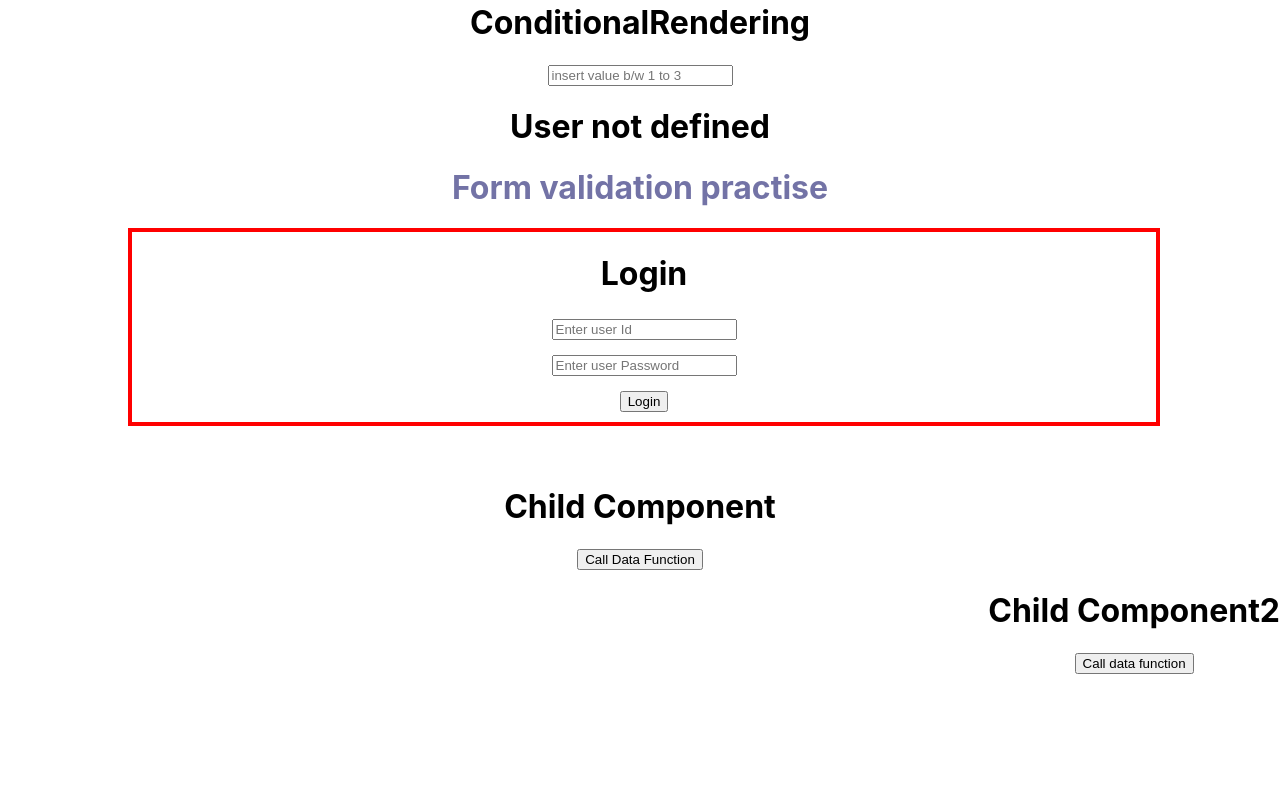
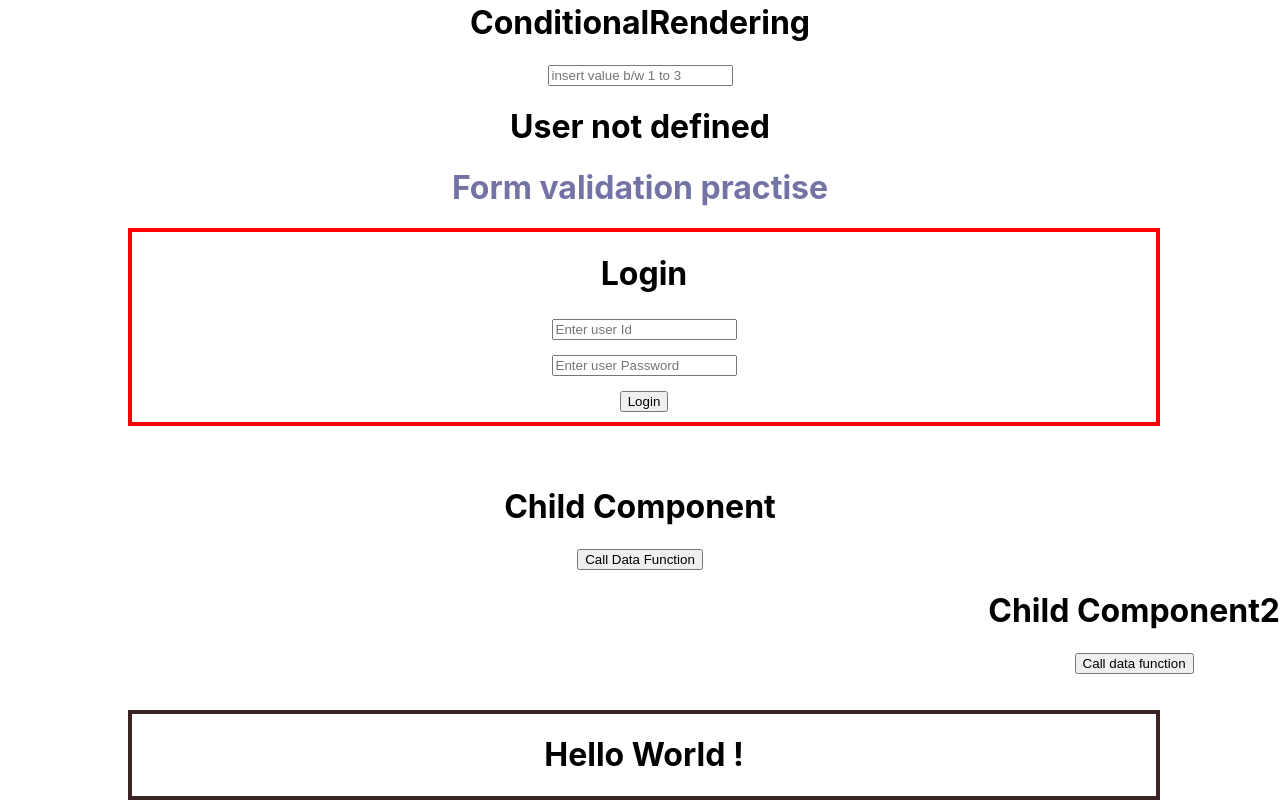
Before and after one commit to surendra960/Basic_form, a React (Create React App) app: page / in a window 1280 px wide. Shown: the part 305-1105 px from the top of the page. Before the commit the page ends 979 px from the top, so only its background shows below. Built offline with nearby package versions, Linux system fonts and the light colour scheme.

Commit message:
Constructor and render

```diff
--- a/src/App.css
+++ b/src/App.css
@@ -52,3 +52,10 @@
   margin-top: 5px;
   margin-bottom: 10px;
 }
+
+.constructor1{
+  height: 100%;
+  width: 80%;
+  margin-left: 10%;
+  border: solid rgb(59, 36, 36) 4px;
+}
--- a/src/App.js
+++ b/src/App.js
@@ -4,6 +4,7 @@ import ConditionalRendering from './ConditionalRendering';
 import BasicFormValidatio from './BasicFormValidatio';
 import PassFuctionAsProps from './PassFuctionAsProps';
 import Member from './Member';
+import Constructor from './Constructor';
 
 function App() {
   function getData(){
@@ -18,6 +19,7 @@ function App() {
       <div style={{Float : 'right'}}>
         <Member data = {getData} />
       </div>
+      <Constructor />
     </div>
   );
 }
--- /dev/null
+++ b/src/Constructor.js
@@ -0,0 +1,20 @@
+import React, { Component } from 'react'
+
+export default class Constructor extends Component {
+    constructor(){
+        super();
+        // console.warn("Constructor Display");
+    }
+  render() {
+    // console.warn("render call")
+    return (
+        <div>
+
+            <br /><br /> <br /> <br /><br /> <br /> <br />
+        <div className='constructor1'>
+        <h1>Hello World !</h1>
+      </div>
+      </div>
+    )
+  }
+}
```
